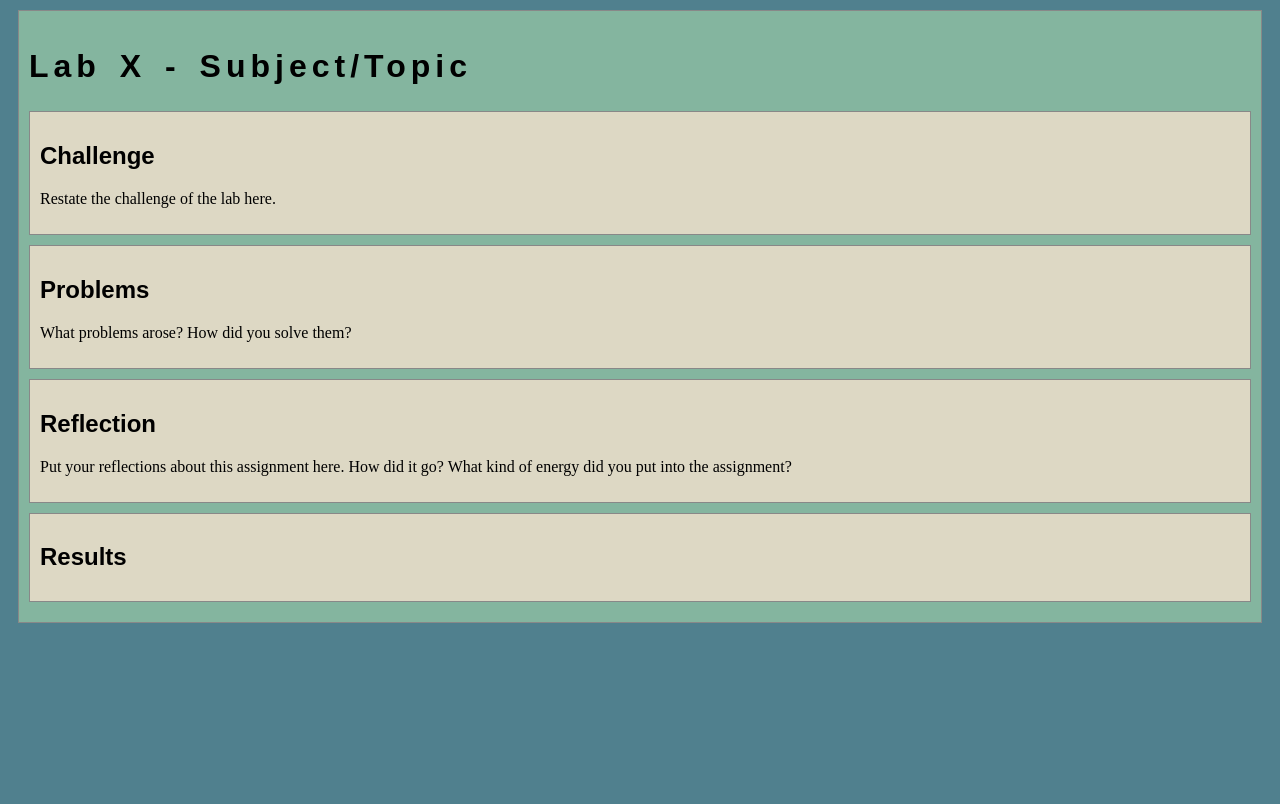
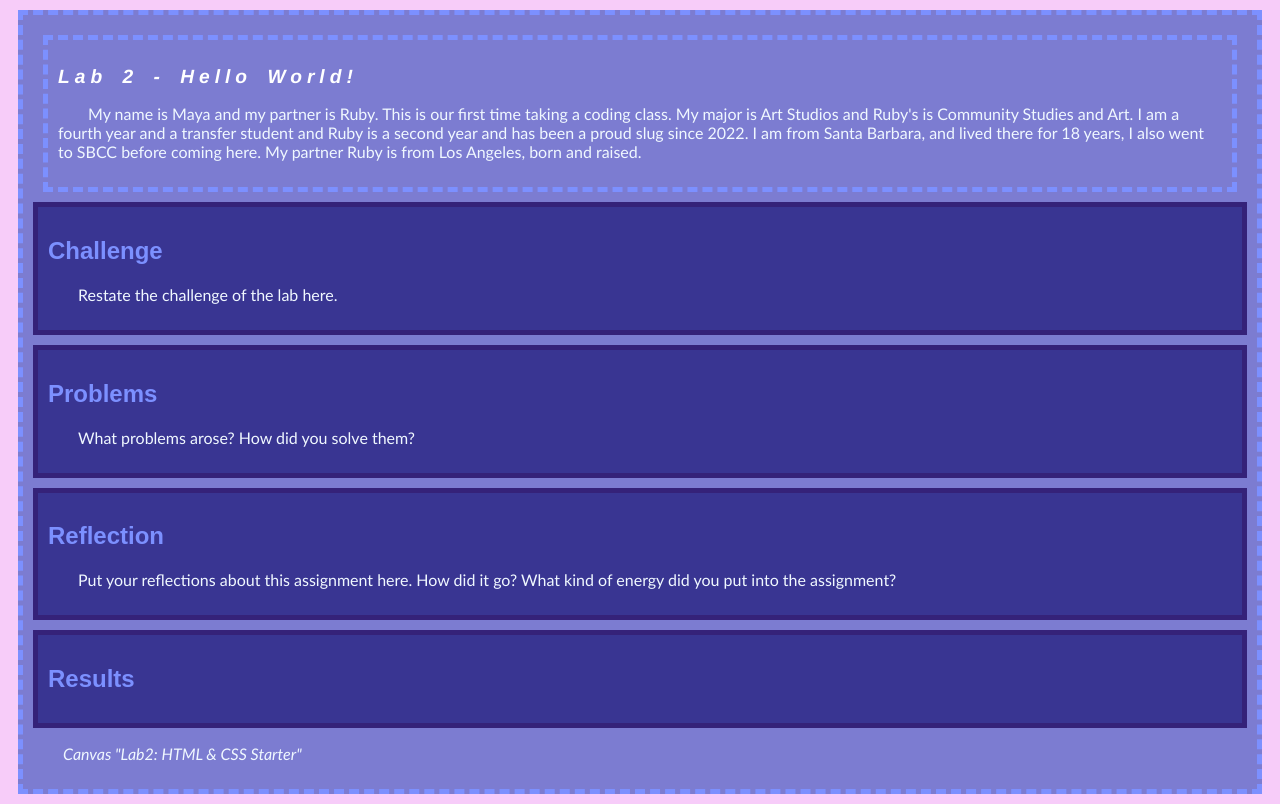
Before and after one commit to MayaCrolene/art101, a plain HTML site: page lab2/index.html in a window 1280 px wide. Drawn offline with nearby package versions, Linux system fonts and the light colour scheme.

Commit message:
Lab 2 Edits

```diff
--- a/css/site.css
+++ b/css/site.css
@@ -4,7 +4,7 @@
 
 /* we can select an html element tag, in this case "body" will apply to the whole document */
 body {
-  background-color: #50808E;
+  background-color: #f7ccf9;
 }
 
 /* we can have rules apply to multiple elements at the same time with commas */
@@ -23,14 +23,14 @@ h1 {
 #content {
   margin: 10px;
   padding: 10px;
-  border: solid 1px #888;
-  background-color: #84B59F;
+  border: solid 1px #ffffff;
+  background-color: #dcd3ff;
 }
 
 /* the period in a CSS selector selects an element by class, e.g., class="minor-section" */
 .minor-section {
   padding: 10px;
   margin-bottom: 10px;
-  border: solid 1px #888;
-  background-color: #A3C9A8;
+  border: solid 1px #ffffff;
+  background-color: #c7f1ff;
 }
--- a/lab2/css/lab.css
+++ b/lab2/css/lab.css
@@ -4,6 +4,27 @@
 .minor-section {
     padding: 10px;
     margin-bottom: 10px;
-    border: solid 1px #888;
-    background-color: #DDD8C4;
+    border: solid 5px #352279;
+    background-color: #393592;
   }
+  h1 {
+    color:white;
+    font-style: italic;
+    font-size: larger;
+    font-family:Franklin Gothic Medium;
+  }
+  p {
+    text-indent: 30px;
+    color: aliceblue;
+    font-family:gill sans;
+  }
+  #content {
+    background-color: rgb(124, 124, 209);
+    border-color: rgb(124, 144, 255);
+    border-width: 5px;
+    border-style:dashed;
+  }
+
+  h2 {
+    color: rgb(124, 144, 255);
+  }
--- a/lab2/index.html
+++ b/lab2/index.html
@@ -3,7 +3,6 @@
 <head>
 	<!-- This title is used for tabs and bookmarks -->
 	<title>Lab X - Subject/Topic</title>
-
 	<!-- Use UTF character set, a good idea with any webpage -->
   	<meta charset="UTF-8" />
 	<!-- Set viewport so page remains consistently scaled w narrow devices -->
@@ -19,11 +18,15 @@
 	<!-- Link to javascript file - DEFER waits until all elements are rendered -->
 	<script type="text/javascript" src="./js/lab.js" DEFER></script>
 </head>
+<link rel="stylesheet" type="text/css" href="css/lab.css">
 <body>
 	<!-- Style this page by changing the CSS in ../css/site.css or css/lab.css -->
 	<main id="content">
 		<section>
-			<h1>Lab X - Subject/Topic</h1>
+			<div id="content">
+			<h1>Lab 2 - Hello World!</h1>
+			<p>My name is Maya and my partner is Ruby. This is our first time taking a coding class. My major is Art Studios and Ruby's is Community Studies and Art. I am a fourth year and a transfer student and Ruby is a second year and has been a proud slug since 2022. I am from Santa Barbara, and lived there for 18 years, I also went to SBCC before coming here. My partner Ruby is from Los Angeles, born and raised.</p>
+		    </div>
 			<div class="minor-section">
 					<h2>Challenge</h2>
 					<p>Restate the challenge of the lab here.</p>
@@ -44,6 +47,7 @@
 					<div id="output"></div>
 			</div>
 		</section>
+		<p><cite>Canvas "Lab2: HTML & CSS Starter"</cite></p>
 		<nav id="links">
 			<!-- Put links to other pages (including the homepage) here. -->
 		</nav>
```
Also changed, not shown: experiments/index.html (+1 -0 lines), index.html (+7 -2 lines).
